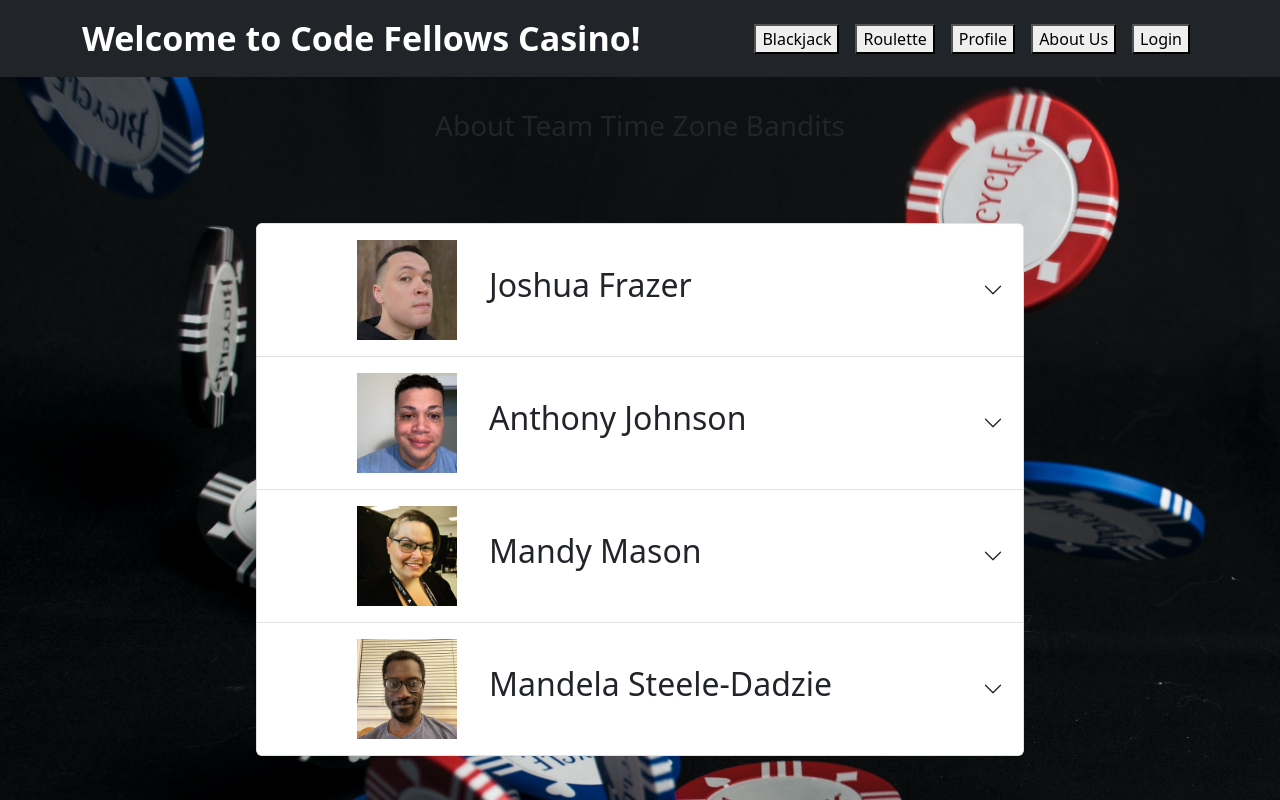
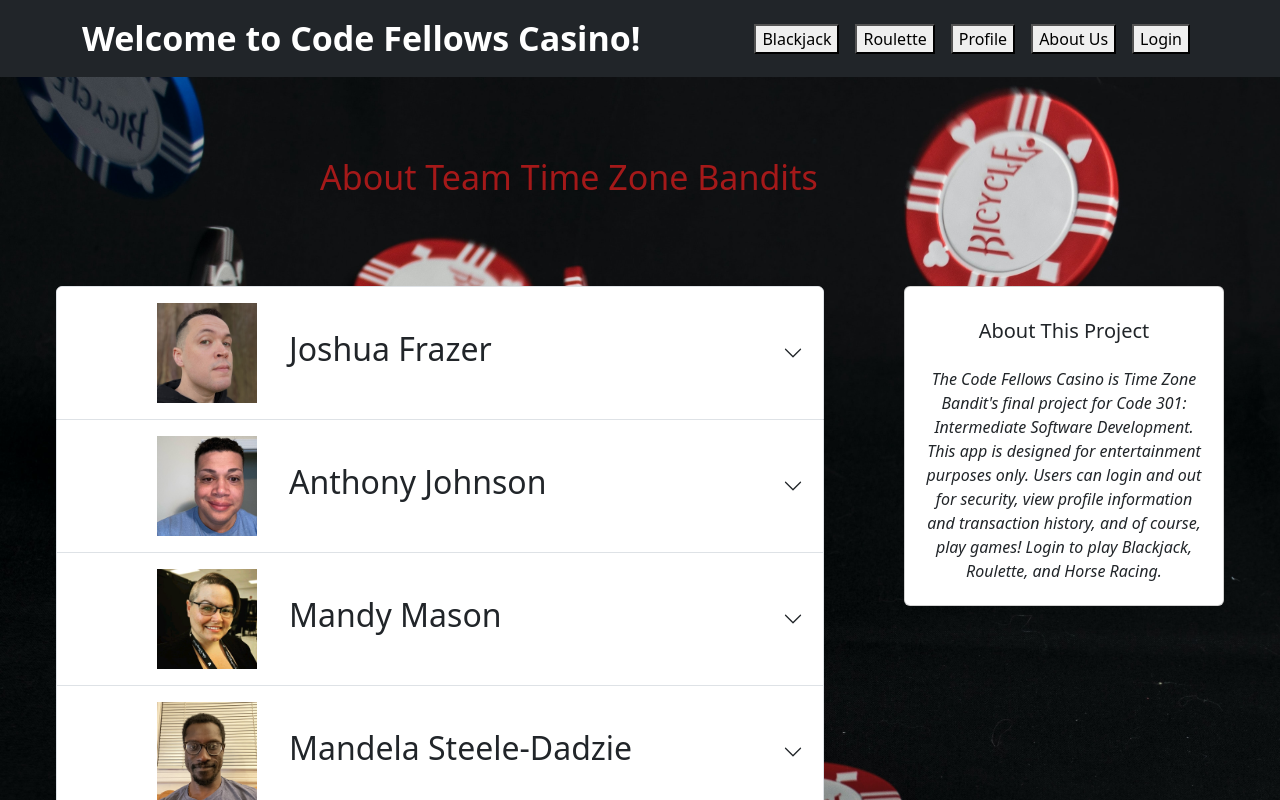
Before and after one commit to Time-Zone-Bandits/CodeFellows-Casino-Frontend, a React (Create React App) app: page /About in a window 1280 px wide. Shown: the top 800 px of the page. Built offline with nearby package versions, Linux system fonts and the light colour scheme; no server answers.

Commit message:
styled AboutUs component

```diff
--- a/src/About.js
+++ b/src/About.js
@@ -1,10 +1,12 @@
 // 'use strict';
 import {Component} from 'react';
 import {Accordion} from 'react-bootstrap';
+import {Card} from 'react-bootstrap'
 import mandyPic from './img/mandy-pic.jpg';
 import joshPic from './img/josh-headshot.jpg';
 import ajPic from './img/aj-headshot.jpg';
 import mandelaPic from './img/mandela-headshot.jpg';
+
 
 class About extends Component {
 
@@ -13,10 +15,10 @@ class About extends Component {
     return (
       <>
       <h3 id="about">About Team Time Zone Bandits</h3>
-      <div>
-        <Accordion>
-          <Accordion.Item eventKey="0">
-            <Accordion.Header>
+      <div id="about-content">
+        <Accordion alwaysOpen>
+          <Accordion.Item eventKey="0" >
+            <Accordion.Header >
               <img alt="head shot" src={joshPic} className="headshot"/>
               <h2>Joshua Frazer</h2>
             </Accordion.Header>
@@ -70,6 +72,12 @@ class About extends Component {
             </Accordion.Body>
           </Accordion.Item>
         </Accordion>
+        <Card id="about-card">
+          <Card.Title id="about-title">About This Project</Card.Title>
+          <Card.Body id="about-body">
+            The Code Fellows Casino is Time Zone Bandit's final project for Code 301: Intermediate Software Development. This app is designed for entertainment purposes only. Users can login and out for security, view profile information and transaction history, and of course, play games! Login to play Blackjack, Roulette, and Horse Racing.
+          </Card.Body>
+        </Card>
       </div>
       </>
     )
--- a/src/App.css
+++ b/src/App.css
@@ -90,11 +90,36 @@ form .form-control {
 }
 
 .accordion {
-  margin: 5rem 20%;
+  margin-top: 5rem;
+  width: 60%;
 }
 
+
 #about {
+  margin-top: 5rem;
+  margin-left: 20rem;
+  color:rgba(219, 29, 29, 0.733);
+  font-size: 34px;
+  text-align: left;
+}
+
+#about-card {
+  width: 20rem;
+  height: 20rem;
+  margin-left: 5rem;
+  margin-top: 5rem;
+}
+
+#about-title {
   margin-top: 2rem;
+}
+#about-body {
+  font-style: italic;
+}
+
+#about-content{
+  display: flex;
+  justify-content: center;
 }
 
 #transactions-container {
@@ -104,7 +129,7 @@ form .form-control {
   padding-bottom: 2rem;
 }
 
-h4{
+#h4{
   color:rgba(34, 123, 41, 0.82);
   width: 24rem;
   height: 24rem;
@@ -115,6 +140,3 @@ h4{
   padding: 9rem 3.5rem;
   background-color: rgba(224, 221, 221, 0.733);
 }
-#h4{
-  margin-top: 10rem;
-}
```
Lines whose indentation alone changed are shown as unchanged.
